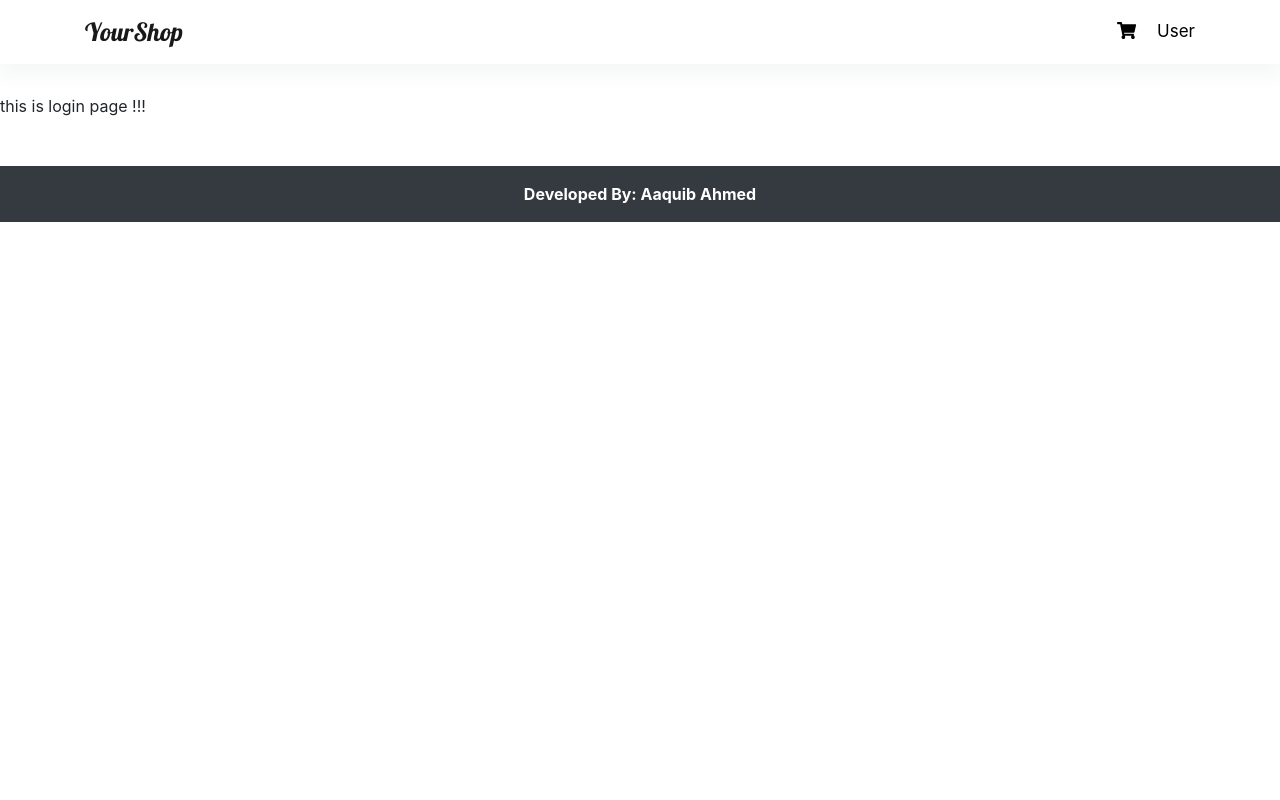
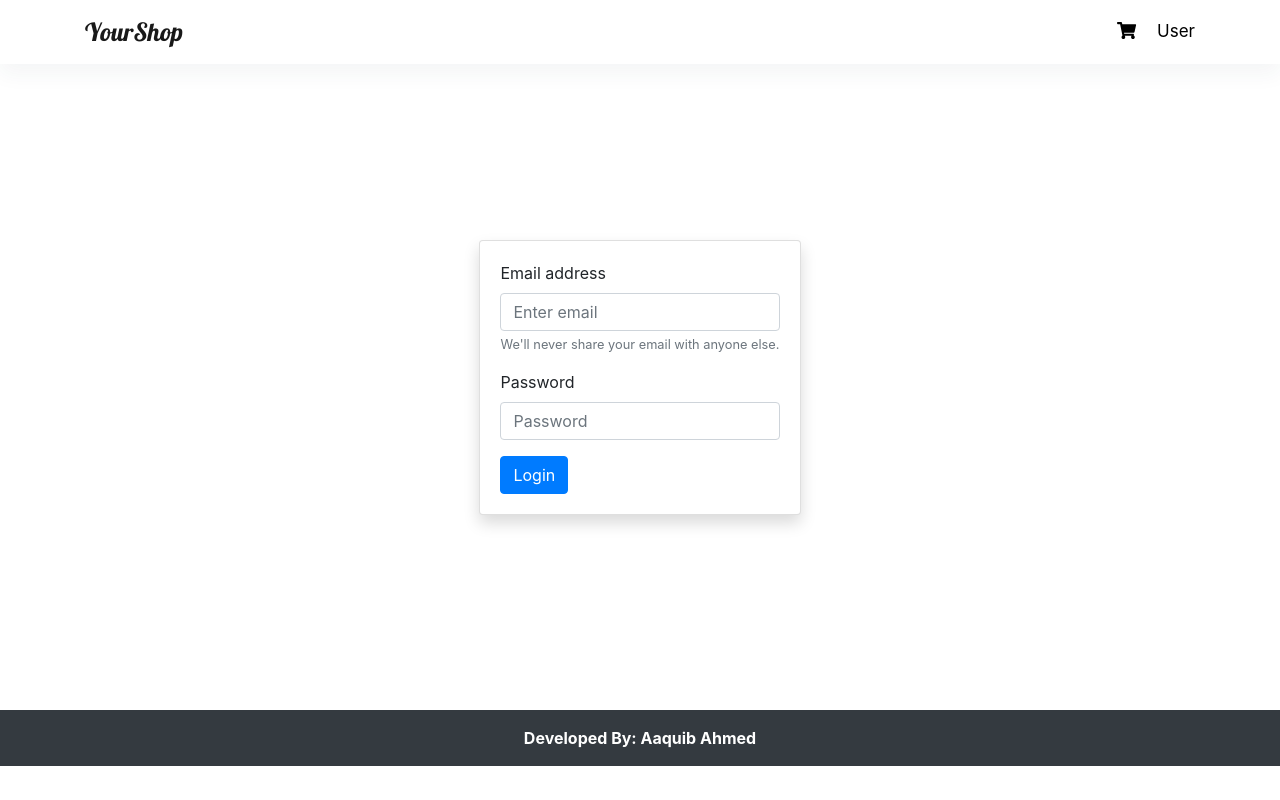
Before and after one commit to killcodeX/ecommerce-redux, a React (Create React App) app: page /login in a window 1280 px wide. Built offline with nearby package versions, Linux system fonts and the light colour scheme.

Commit message:
login is working

```diff
--- a/src/auth/login.js
+++ b/src/auth/login.js
@@ -1,9 +1,49 @@
-import React from 'react'
+import React, { useState } from "react";
 
-export default function login() {
-    return (
-        <div>
-            this is login page !!!
-        </div>
-    )
+export default function Login() {
+  const [email, setEmail] = useState("");
+  const [password, setPassword] = useState("");
+
+  const handleSubmit = (e) => {
+    e.preventDefault();
+    console.log(email);
+    console.log(password);
+  };
+  return (
+    <section className="section height-100 brdr">
+      <div className="card shadow cart-card">
+        <form onSubmit={handleSubmit}>
+          <div className="form-group">
+            <label htmlFor="exampleInputEmail1">Email address</label>
+            <input
+              type="email"
+              className="form-control"
+              id="exampleInputEmail1"
+              aria-describedby="emailHelp"
+              placeholder="Enter email"
+              value={email}
+              onChange={(e) => setEmail(e.target.value)}
+            />
+            <small id="emailHelp" className="form-text text-muted">
+              We'll never share your email with anyone else.
+            </small>
+          </div>
+          <div className="form-group">
+            <label htmlFor="exampleInputPassword1">Password</label>
+            <input
+              type="password"
+              className="form-control"
+              id="exampleInputPassword1"
+              placeholder="Password"
+              value={password}
+              onChange={(e) => setPassword(e.target.value)}
+            />
+          </div>
+          <button type="submit" className="btn btn-primary">
+            Login
+          </button>
+        </form>
+      </div>
+    </section>
+  );
 }
--- a/src/redux/actions/actionConstant.js
+++ b/src/redux/actions/actionConstant.js
@@ -1,4 +1,11 @@
+// for users
 
+export const Login = 'CHECK_USER';
+export const Logout = 'USER_LOGOUT';
+
+
+
+// for products
 export const GetProducts = 'GET_PRODUCTS';
 export const GetSingleProducts = 'GET_SINGLE_PRODUCTS';
 export const BuyProduct = 'BUY_PRODUCT';
--- a/src/redux/actions/actions.js
+++ b/src/redux/actions/actions.js
@@ -1,4 +1,14 @@
-import { GetProducts, GetSingleProducts, BuyProduct, CartProduct, RemovefromCart, TotalAmount, TotalproductToBuy } from "./actionConstant";
+import {
+  GetProducts,
+  GetSingleProducts,
+  BuyProduct,
+  CartProduct,
+  RemovefromCart,
+  TotalAmount,
+  TotalproductToBuy,
+  Login,
+  Logout,
+} from "./actionConstant";
 import { getProductsAPI, getSingleProductsAPI } from "../../api";
 
 // actions
@@ -21,32 +31,46 @@ export const getSingleProduct = (id) => async (dispatch) => {
 export const buyProduct = (data) => {
   return {
     type: BuyProduct,
-        payload: data
-    }
+    payload: data,
+  };
 };
 
 export const cartProduct = () => {
   return {
     type: CartProduct,
-    }
+  };
 };
 
 export const totalAmount = () => {
   return {
     type: TotalAmount,
-    }
+  };
 };
 
 export const totalproductToBuy = () => {
   return {
     type: TotalproductToBuy,
-    }
+  };
 };
 
 export const removefromCart = (id) => {
-    console.log(id)
   return {
     type: RemovefromCart,
-        payload: id
-    }
+    payload: id,
   };
+};
+
+// for Authentication
+
+export const userLogin = (data) => {
+  return {
+    type: Login,
+    payload: data,
+  };
+};
+
+export const userLogout = () => {
+  return {
+    type: Logout,
+  };
+};
--- /dev/null
+++ b/src/redux/reducers/authReducer.js
@@ -0,0 +1,32 @@
+import {
+    Login,
+    Logout,
+  } from "../actions/actionConstant";
+
+  const initialState = {
+    credentials : {name: 'aaquib', password: '123'},
+    loggedIn : false,
+  };
+
+  // Reducers
+  const AuthReducer = (state = initialState, action) => {
+    switch (action.type) {
+      case Login:
+        return {
+          ...state,
+          loggedIn : true,
+        };
+
+        case Logout:
+        return {
+          ...state,
+          loggedIn : false,
+        };
+
+
+      default:
+        return state;
+    }
+  };
+
+  export default AuthReducer;
--- a/src/redux/reducers/index.js
+++ b/src/redux/reducers/index.js
@@ -1,8 +1,10 @@
 import {combineReducers} from 'redux';
 import ProductReducer from './reducer';
+import AuthReducer from './authReducer';
 
 
 
 export default combineReducers({
     Products: ProductReducer,
+    Auth: AuthReducer
 })
--- a/src/redux/reducers/reducer.js
+++ b/src/redux/reducers/reducer.js
@@ -62,7 +62,6 @@ const ProductReducer = (state = initialState, action) => {
       state.TotalProduct.map(product => {
         state.buyProduct.map(item => {
           if(item.id === product.id){
-            console.log()
             total.push(product.price * item.numberOfProduct)
           }
         })
```
Also changed, not shown: public/ezgif.com-webp-to-jpg.jpg (added), 1 other file (tests, documents, lock files or other folders). Lines whose indentation alone changed are shown as unchanged.
